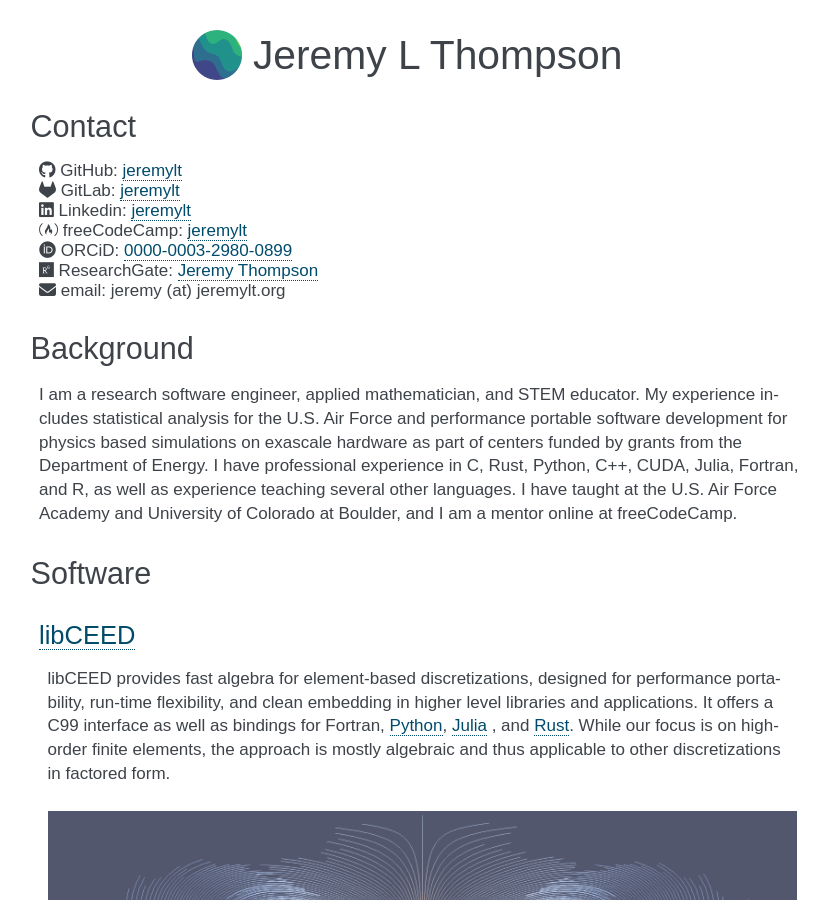
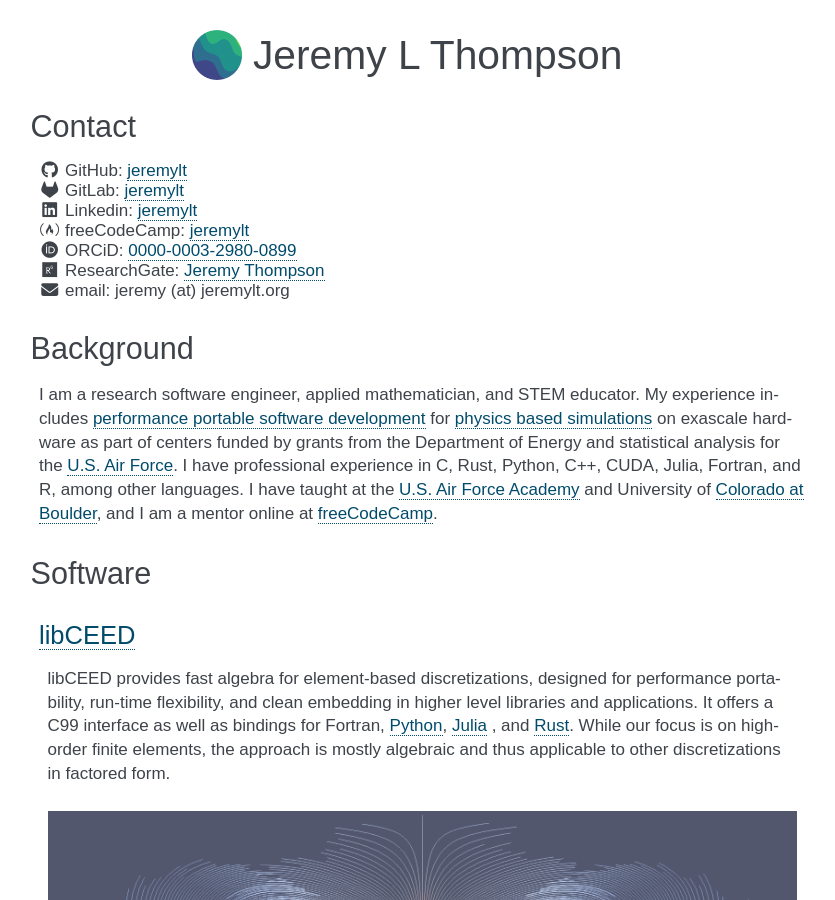
Before and after one commit to jeremylt/personal_website, a Sphinx documentation site: the page built from source/index.rst, in a window 1280 px wide and 900 px high. Shown: the whole window, without its empty margins (178-1013 px from the left). Built offline with Sphinx 7.4.7, drawn with Linux system fonts in a browser that asks for light colours; nearby versions of some CDN libraries; some of the changed text lies outside the part shown.

Commit message:
small update

```diff
--- a/source/index.rst
+++ b/source/index.rst
@@ -8,43 +8,51 @@
 
 .. |fa-email| raw:: html
 
-    <i class="fas fa-envelope"></i>
+    <i class="fa-fw fas fa-envelope"></i>
 
 .. |fa-github| raw:: html
 
-    <i class="fab fa-github"></i>
+    <i class="fa-fw fab fa-github"></i>
 
 .. |fa-gitlab| raw:: html
 
-    <i class="fab fa-gitlab"></i>
+    <i class="fa-fw fab fa-gitlab"></i>
 
 .. |fa-linked| raw:: html
 
-    <i class="fab fa-linkedin"></i>
+    <i class="fa-fw fab fa-linkedin"></i>
 
 .. |fa-fcc| raw:: html
 
-    <i class="fab fa-free-code-camp"></i>
+    <i class="fa-fw fab fa-free-code-camp"></i>
 
 .. |fa-orcid| raw:: html
 
-    <i class="fab fa-orcid"></i>
+    <i class="fa-fw fab fa-orcid"></i>
 
 .. |fa-research| raw:: html
 
-    <i class="fab fa-researchgate"></i>
+    <i class="fa-fw fab fa-researchgate"></i>
 
 .. |fa-d20| raw:: html
 
-    <i class="fas fa-dice-d20"></i>
+    <i class="fa-fw fas fa-dice-d20"></i>
+
+.. |fa-mech| raw:: html
+
+    <i class="fa-fw fa-solid fa-robot"></i>
 
 .. |fa-rust| raw:: html
 
-    <i class="fab fa-rust"></i>
+    <i class="fa-fw fab fa-rust"></i>
 
 .. |fa-mastadon| raw:: html
 
-    <i class="fab fa-mastodon"></i>
+    <i class="fa-fw fab fa-mastodon"></i>
+
+.. |fa-discord| raw:: html
+
+    <i class="fa-fw fa-brands fa-discord"></i>
 
 Contact
 ********************************************************************************
@@ -61,9 +69,9 @@
 ********************************************************************************
 
 I am a research software engineer, applied mathematician, and STEM educator.
-My experience includes statistical analysis for the U.S. Air Force and performance portable software development for physics based simulations on exascale hardware as part of centers funded by grants from the Department of Energy.
-I have professional experience in C, Rust, Python, C++, CUDA, Julia, Fortran, and R, as well as experience teaching several other languages.
-I have taught at the U.S. Air Force Academy and University of Colorado at Boulder, and I am a mentor online at freeCodeCamp.
+My experience includes `performance portable software development <https://ceed.exascaleproject.org/>`_ for `physics based simulations <https://micromorph.gitlab.io/>`_ on exascale hardware as part of centers funded by grants from the Department of Energy and statistical analysis for the `U.S. Air Force <https://en.wikipedia.org/wiki/49th_Test_and_Evaluation_Squadron>`_.
+I have professional experience in C, Rust, Python, C++, CUDA, Julia, Fortran, and R, among other languages.
+I have taught at the `U.S. Air Force Academy <https://www.usafa.edu/department/mathematics/>`_ and University of `Colorado at Boulder <https://www.colorado.edu/amath/>`_, and I am a mentor online at `freeCodeCamp <https://www.freecodecamp.org/>`_.
 
 Software
 ********************************************************************************
```
Also changed, not shown: other parts of source/index.rst (+8 -2 lines).
